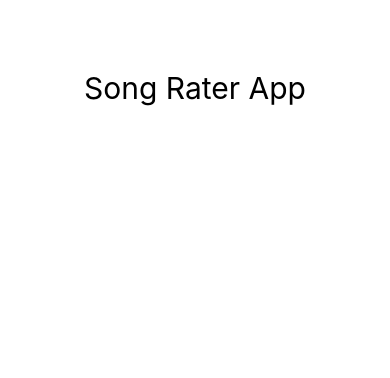
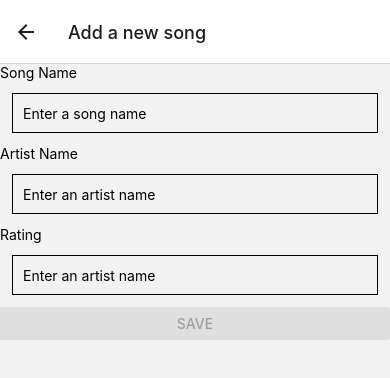
Before and after one commit to tanyapha/mobile-app, a React Native app in the folder songrater-app/: screen /SongForm in a window 390 px wide. Shown: the top 378 px of the page. Built offline with nearby package versions, Linux system fonts and the light colour scheme; no server answers.

Commit message:
Navigation/SongForm

```diff
--- a/songrater-app/App.js
+++ b/songrater-app/App.js
@@ -1,43 +1,39 @@
-import React from "react";
-import { StatusBar } from "expo-status-bar";
-import { StyleSheet, Text, View } from "react-native";
-import SongTiles from "./components/SongTiles";
+import * as React from "react";
+// import { StatusBar } from "expo-status-bar";
+import { StyleSheet, Text, View, Button } from "react-native";
+import { NavigationContainer } from "@react-navigation/native";
+import { createStackNavigator } from "@react-navigation/stack";
+
+import {navigationRef} from './components/Navigation';
+import DashboardScreen from "./components/Dashboard";
+import EditScreen from "./components/Edit";
+import SongForm from "./components/SongForm";
 import { styles } from "./styles";
 
-export default function App() {
-  let [songItem, setSongItem] = React.useState({
-    id: "tanya",
-    song: "hi",
-    artist: "",
-    rating: undefined,
-    ratings: [],
-  });
+const Stack = createStackNavigator();
 
-  let [userItem, setUserItem] = React.useState([]);
-  let [songList, setSongList] = React.useState([]);
-  let [formShow, setFormShow] = React.useState(false);
-  let [currentlyEditing, useCurrentlyEditing] = React.useState(false);
-  let [currentlyRating, setCurrentlyRating] = React.useState(false);
-
-  const API = "https://songrater-comp333.herokuapp.com/api/";
-
-  React.useEffect(() => {
-    fetch(API + "song/")
-      .then((response) => response.json())
-      .then((json) => {
-        setSongList(json);
-        console.log(songList[0]);
-      })
-      .catch((error) => console.error(error));
-  }, []);
-
+const MyStack = () => {
   return (
-    <View style={styles.container}>
-      {/* <StatusBar style="auto" /> */}
-      <Text style={{ fontSize: 30, textAlign: "center", paddingTop: 50 }}>
-        Song Rater App
-      </Text>
-      <SongTiles songList={songList} />
-    </View>
+    <NavigationContainer ref={navigationRef}>
+      <Stack.Navigator>
+        <Stack.Screen
+          name="Dashboard"
+          component={DashboardScreen}
+          options={{ title: "Songrater" }}
+        />
+        <Stack.Screen
+          name="Edit"
+          component={EditScreen}
+          options={{ title: "Edit" }}
+        />
+        <Stack.Screen
+          name="SongForm"
+          component={SongForm}
+          options={{ title: "Add a new song" }}
+        />
+      </Stack.Navigator>
+    </NavigationContainer>
   );
 }
+
+export default MyStack;
--- /dev/null
+++ b/songrater-app/components/Dashboard.js
@@ -0,0 +1,53 @@
+import React from "react";
+import { StatusBar } from "expo-status-bar";
+import { StyleSheet, Text, View, Button } from "react-native";
+
+import * as Navigation from './Navigation';
+import { styles } from "../styles";
+import SongTiles from "./SongTiles";
+import EditScreen from "./Edit";
+
+
+export default function App() {
+  let [songItem, setSongItem] = React.useState({
+    id: "tanya",
+    song: "hi",
+    artist: "",
+    rating: undefined,
+    ratings: [],
+  });
+
+  let [userItem, setUserItem] = React.useState([]);
+  let [songList, setSongList] = React.useState([]);
+  let [formShow, setFormShow] = React.useState(false);
+  let [currentlyEditing, useCurrentlyEditing] = React.useState(false);
+  let [currentlyRating, setCurrentlyRating] = React.useState(false);
+
+  const API = "https://songrater-comp333.herokuapp.com/api/";
+
+  React.useEffect(() => {
+    fetch(API + "song/")
+      .then((response) => response.json())
+      .then((json) => {
+        setSongList(json);
+        console.log(songList[0]);
+      })
+      .catch((error) => console.error(error));
+  }, []);
+
+  return (
+    <View style={styles.container}>
+      {/* <StatusBar style="auto" /> */}
+      <Text style={{ fontSize: 30, textAlign: "center", paddingTop: 50 }}>
+        Song Rater App
+      </Text>
+      <Button
+        title="New song"
+        onPress={() => {
+          Navigation.navigate("SongForm");
+        }}
+      />
+      <SongTiles songList={songList} />
+    </View>
+  );
+}
--- /dev/null
+++ b/songrater-app/components/Edit.js
@@ -0,0 +1,16 @@
+import React from 'react';
+import {styles} from '../styles';
+import { Text, View, StyleSheet, TextInput, Alert, Button } from 'react-native';
+import { useForm, Controller } from 'react-hook-form';
+import { NavigationContainer } from "@react-navigation/native";
+import { createStackNavigator } from "@react-navigation/stack";
+
+export default function EditScreen ({ route, navigation }) {
+  const { song, artist } = route.params;
+  return (
+    <View>
+      <Text style={{ fontSize: 25 }}>{JSON.stringify(song)}</Text>
+      <Text style={{ fontSize: 15 }}>{JSON.stringify(artist)}</Text>
+    </View>
+  );
+};
--- /dev/null
+++ b/songrater-app/components/Navigation.js
@@ -0,0 +1,7 @@
+import * as React from 'react';
+
+export const navigationRef = React.createRef();
+
+export function navigate(name, params) {
+  navigationRef.current?.navigate(name, params);
+}
--- /dev/null
+++ b/songrater-app/components/SongForm.js
@@ -0,0 +1,79 @@
+import React, {Component} from 'react';
+import {styles} from '../styles';
+import { Text, View, StyleSheet, TextInput, Alert, Button } from 'react-native';
+import * as Navigation from './Navigation';
+
+
+export default class SongForm extends Component {
+  state = {
+    song: '',
+    artist: '',
+    rate: '',
+    validRating: null,
+  }
+
+  handleChange = (key, val) => {
+    this.setState({
+      mobile: val.replace(/[^0-9]/g, ''),
+      [key]: val
+    })
+  }
+
+  handleSubmit = async () => {
+    const { song, artist, rating } = this.state;
+    Navigation.navigate("Dashboard");
+  }
+
+  validateInput = (val) => {
+    const num = /^[0-9\b]+$/;
+    if (val > 1 && val < 5 && num.test(val) ) {
+      this.setState({ validRating: true });
+    } else if (val === "") {
+      this.setState({ validRating: null });
+    } else {
+      this.setState({ validRating: false });
+    }
+  };
+
+  render () {
+    return (
+      <View>
+      <Text>Song Name</Text>
+      <TextInput
+        style={styles.input}
+        autoCapitalize="none"
+        placeholder='Enter a song name'
+        onChangeText={val => this.handleChange('song', val)}
+      />
+      <Text>Artist Name</Text>
+      <TextInput
+        style={styles.input}
+        autoCapitalize="none"
+        placeholder='Enter an artist name'
+        onChangeText={val => this.handleChange('artist', val)}
+      />
+      <Text>Rating</Text>
+      <TextInput
+        style={styles.input}
+        keyboardType="numeric"
+        placeholder='Enter an artist name'
+        onChangeText={val => {
+          this.validateInput(val);
+          this.handleChange('rating', val);
+        }}
+      />
+        <Button
+            title="Save"
+            onPress={this.handleSubmit}
+            disabled={
+              this.state.song === "" ||
+              this.state.artist === "" ||
+              (!this.state.validRating && !this.props.currentlyEditing)
+                ? true
+                : false
+            }
+        />
+      </View>
+    );
+  }
+};
--- a/songrater-app/components/SongTiles.js
+++ b/songrater-app/components/SongTiles.js
@@ -6,8 +6,13 @@ import {
   StyleSheet,
   Text,
   StatusBar,
+  Button,
 } from "react-native";
 import { styles } from "../styles";
+import * as Navigation from './Navigation';
+import { useForm, Controller } from 'react-hook-form';
+import { NavigationContainer } from "@react-navigation/native";
+import { createStackNavigator } from "@react-navigation/stack";
 
 const ratingRound = ({ ratings }) => {
   console.log(ratings);
@@ -18,7 +23,7 @@ const ratingRound = ({ ratings }) => {
   return Math.round((average / ratings.length) * 2) / 2;
 };
 
-const SongTile = ({ song, artist, ratings }) => {
+const SongTile = ({ song, artist, ratings, navigation }) => {
   const ratingRound = () => {
     console.log(ratings);
     let average = 0;
@@ -43,6 +48,18 @@ const SongTile = ({ song, artist, ratings }) => {
       <View>
         <Text style={{ fontSize: 25 }}>{song} </Text>
         <Text style={{ fontSize: 15 }}>{artist}</Text>
+        <Button
+          title="Edit"
+          onPress={() => {
+            Navigation.navigate("Edit", {
+              song: {song},
+              artist: {artist},
+            });
+          }}
+        />
+        <Button
+          title="Delete"
+        />
       </View>
       <Text style={{ fontSize: 25 }}>{ratingRound()}</Text>
     </View>
--- a/songrater-app/styles.js
+++ b/songrater-app/styles.js
@@ -20,4 +20,10 @@ export const styles = StyleSheet.create({
     marginHorizontal: 16,
     borderRadius: 10,
   },
+  input: {
+    height: 40,
+    margin: 12,
+    borderWidth: 1,
+    padding: 10,
+  },
 });
```
Also changed, not shown: 1 other file (tests, documents, lock files or other folders).
